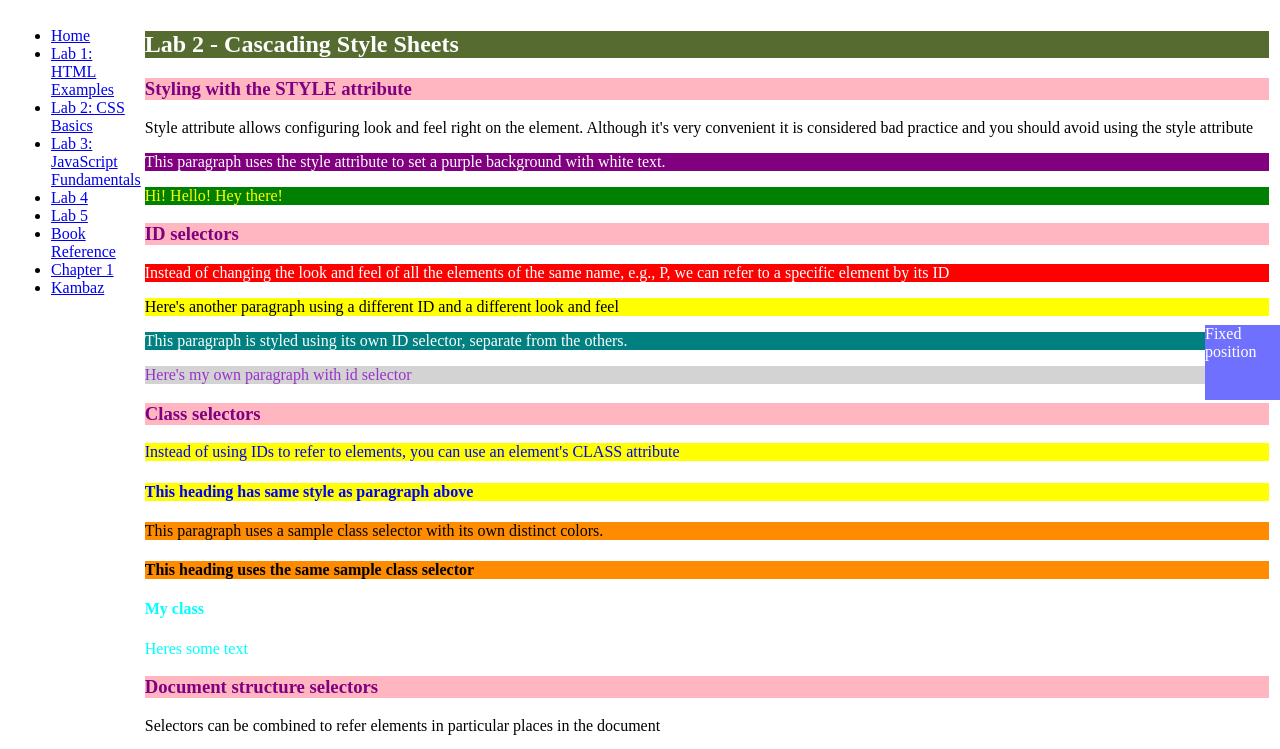
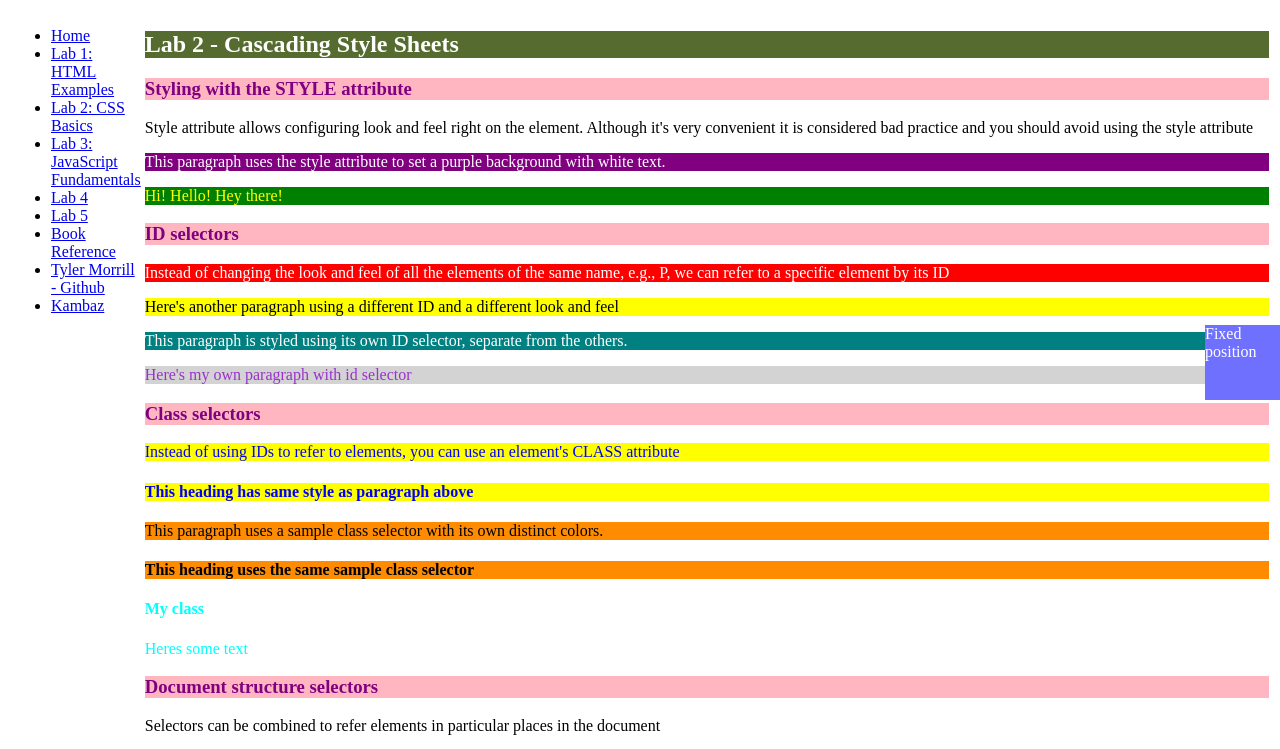
Before and after one commit to morrill-tw/webdev-client, a Next.js app: page /labs/lab2 in a window 1280 px wide. Shown: the top 749 px of the page. Built offline with nearby package versions, Linux system fonts and the light colour scheme.

Commit message:
github in TOC

```diff
--- a/app/labs/TOC.tsx
+++ b/app/labs/TOC.tsx
@@ -32,8 +32,11 @@ export default function TOC() {
           </Link>
         </li>
         <li>
-          <Link href="/book/ch1" id="wd-toc-book-link">
-            Chapter 1
+          <Link
+            href="https://github.com/morrill-tw/webdev-client"
+            id="wd-github"
+          >
+            Tyler Morrill - Github
           </Link>
         </li>
         <li>
--- a/app/labs/lab1/AnchorTag.tsx
+++ b/app/labs/lab1/AnchorTag.tsx
@@ -8,9 +8,7 @@ export default function AnchorTag() {
       </a>{" "}
       to get dummy text
       <br />
-      <a href="https://github.com/morrill-tw/webdev-client" id="wd-github">
-        GitHub
-      </a>
+      <a>GitHub</a>
       <br />
       <a id="wd-your-link" href="https://www.nytimes.com/">
         New York Times
```
